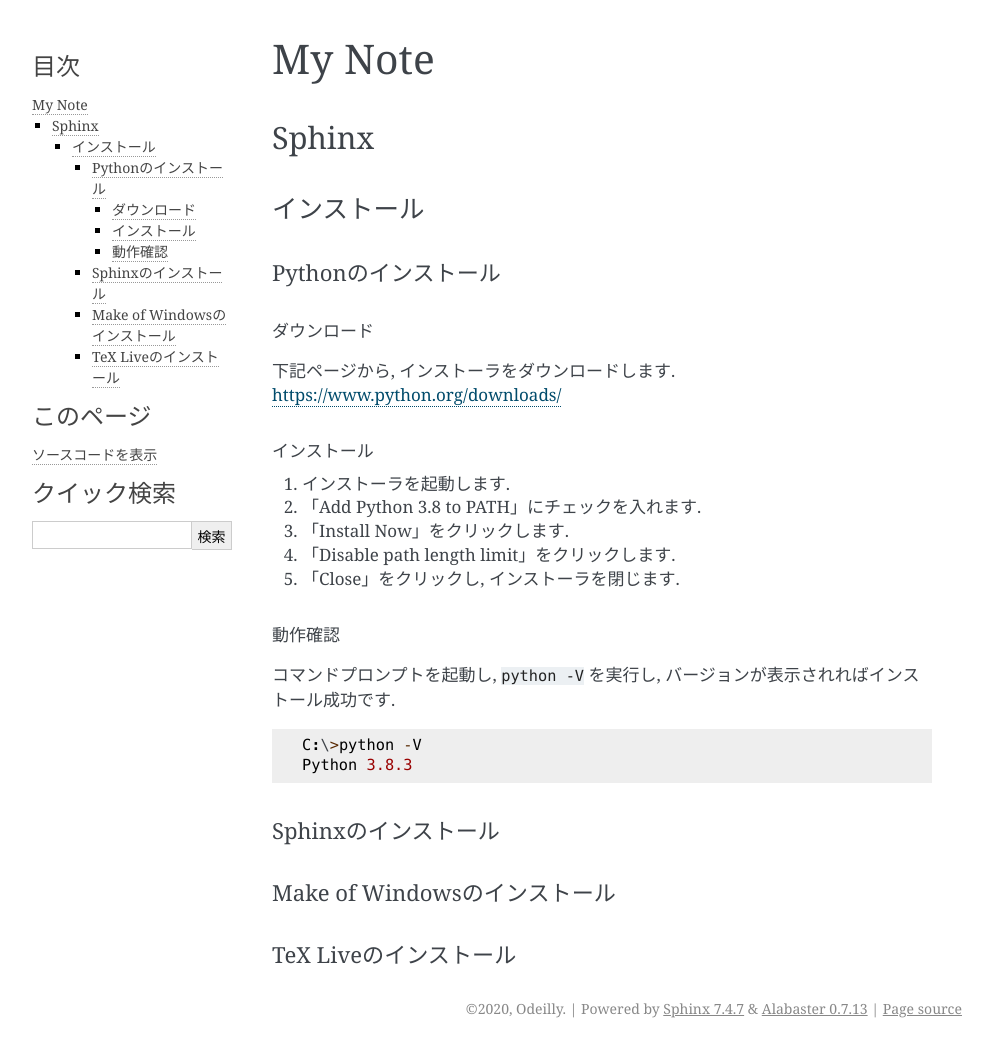
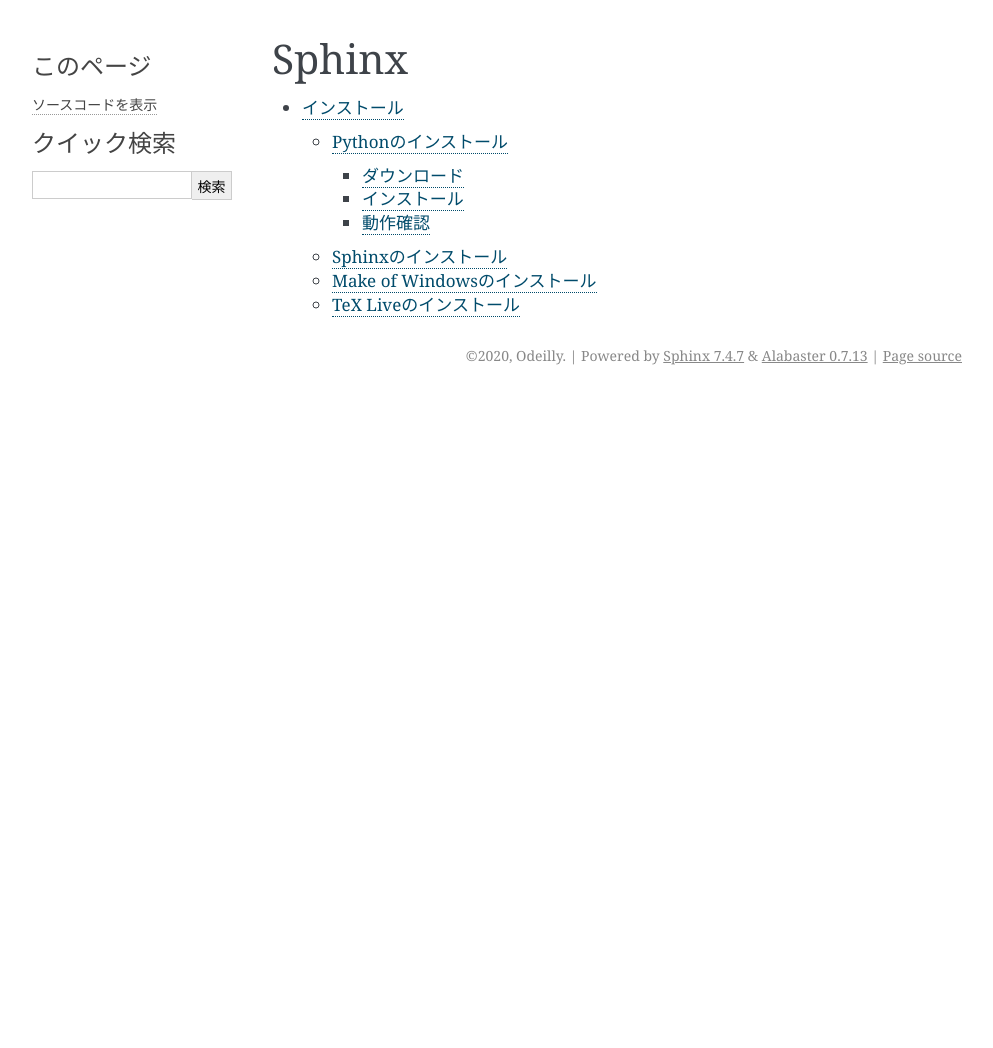
Before and after one commit to odeilly/note, a Sphinx documentation site: the page built from mynote/source/sphinx/index.rst, in a window 1280 px wide. Shown: the whole page, without its empty margins (148-1141 px from the left). Built offline with Sphinx 7.4.7, drawn with Linux system fonts in a browser that asks for light colours; after the commit the page ends 900 px from its top, so only the background shows below that.

Commit message:
ファイル分割

```diff
--- a/mynote/source/sphinx/index.rst
+++ b/mynote/source/sphinx/index.rst
@@ -1,56 +1,7 @@
-=========
- My Note
-=========
+========
+ Sphinx
+========
 
-Sphinx
-======
+.. toctree::
 
-インストール
-------------
-
-Pythonのインストール
-~~~~~~~~~~~~~~~~~~~~
-
-ダウンロード
-++++++++++++
-
-
-下記ページから, インストーラをダウンロードします.
-https://www.python.org/downloads/
-
-
-インストール
-++++++++++++
-
-1. インストーラを起動します.
-
-2. 「Add Python 3.8 to PATH」にチェックを入れます.
-
-3. 「Install Now」をクリックします.
-
-4. 「Disable path length limit」をクリックします.
-
-5. 「Close」をクリックし, インストーラを閉じます.
-
-
-動作確認
-++++++++
-
-コマンドプロンプトを起動し, ``python -V`` を実行し,
-バージョンが表示されればインストール成功です.
-
-::
-
-   C:\>python -V
-   Python 3.8.3
-
-
-
-Sphinxのインストール
-~~~~~~~~~~~~~~~~~~~~
-
-Make of Windowsのインストール
-~~~~~~~~~~~~~~~~~~~~~~~~~~~~~
-
-TeX Liveのインストール
-~~~~~~~~~~~~~~~~~~~~~~
+   install
```
Also changed, not shown: mynote/source/sphinx/install.rst (added, +50 -0 lines), 9 other files.
